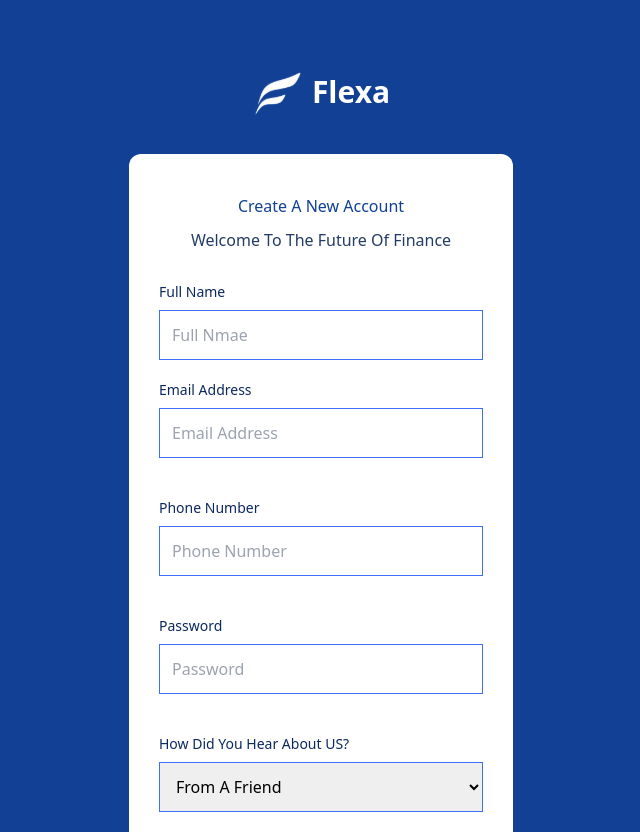
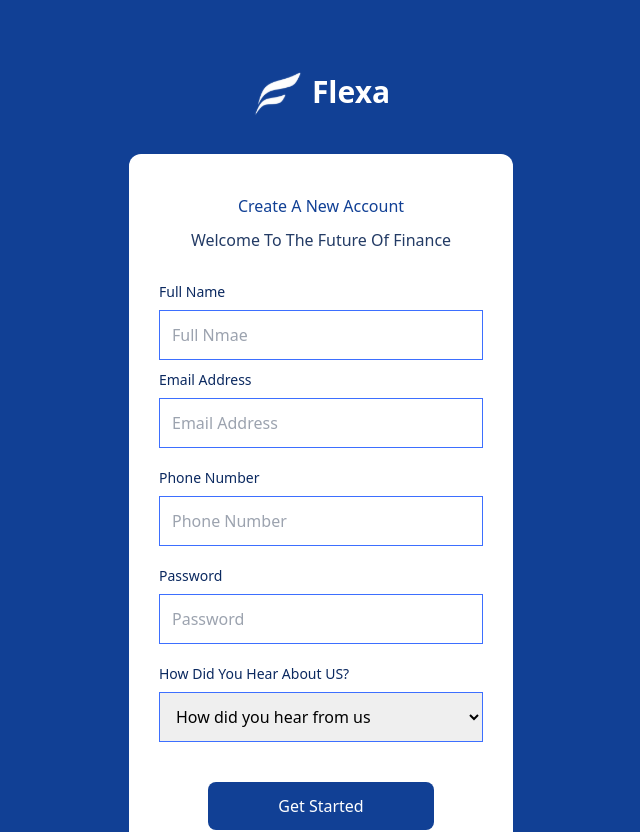
Before and after one commit to GbollySckoky/Flexa-, a React (Vite) app: page /create in a window 1280 px wide. Shown: the top 832 px of the page, without its empty margins (319-959 px from the left). Built offline with nearby package versions, Linux system fonts and the light colour scheme.

Commit message:
Flexa_Project

```diff
--- a/src/components/Home/Features.jsx
+++ b/src/components/Home/Features.jsx
@@ -44,7 +44,7 @@ const Features = () => {
               </div>
               <div
                 id="imgs"
-                className=" bg-lightBlue h-[470px] rounded-full w-[500px] mx-auto "
+                className="h-[470px] rounded-full w-[500px] mx-auto "
               >
                 <img className=" m-auto" src={img8} alt="" />
               </div>
@@ -85,7 +85,7 @@ const Features = () => {
               </div>
               <div
                 id="imgs"
-                className=" bg-lightBlue h-[470px] rounded-full w-[500px] mx-auto "
+                className="h-[470px] rounded-full w-[500px] mx-auto "
               >
                 <img className="m-auto" src={rectangle} alt="" />
               </div>
@@ -126,7 +126,7 @@ const Features = () => {
               </div>
               <div
                 id="imgs"
-                className=" bg-lightBlue h-[450px] rounded-full w-[470px] mx-auto "
+                className="h-[450px] rounded-full w-[470px] mx-auto "
               >
                 <img className="m-auto" src={image24} alt="" />
               </div>
--- a/src/components/SignIn/SignIn.jsx
+++ b/src/components/SignIn/SignIn.jsx
@@ -3,7 +3,7 @@ import { Link } from "react-router-dom";
 const SignIn = () => {
   return (
     <div>
-      <section className="bg-Blue ">
+      <section className="bg-lightblues ">
         <div className=" h-screen flex flex-col justify-center  items-center">
           <div className="text-center text-white">
             <h1 className="text-5xl font-medium pb-3">Welcome Back</h1>
@@ -34,9 +34,9 @@ const SignIn = () => {
               />
             </div>
             <div className="text-center text-yellows text-[15px] font-extralight mb-8">
-              <Link to={"#"}>Forgot Password?</Link>
+              <Link to={"#"}>Forgot Password? <span className="text-white">Reset it</span></Link>
             </div>
-            <div className="bg-white text-center w-3/5 mx-auto rounded-md py-3 mb-4 text-lightblues">
+            <div className="bg-white text-Blue text-center w-3/5 mx-auto rounded-md py-3 mb-4">
               <button>Get Started</button>
             </div>
           </form>
--- a/src/components/Signup/Signup.jsx
+++ b/src/components/Signup/Signup.jsx
@@ -9,6 +9,7 @@ const Signup = () => {
     password: "",
     aboutUs: "",
   });
+  const [errors, setErrors] = useState("");
 
   const handleChange = (e) => {
     const { name, value } = e.target;
@@ -20,11 +21,8 @@ const Signup = () => {
   const handleSubmit = (e) => {
     e.preventDefault();
     console.log(details);
-    if (details === ""){
-      alert("Please enter a description here")
-    }
+    setErrors(validate(details));
   };
-
 
   return (
     <div>
@@ -59,10 +57,10 @@ const Signup = () => {
                 autoComplete="Given Name"
                 onChange={handleChange}
                 name="fullName"
+                required
               />
             </div>
-
-            <div className="flex flex-col py-[20px]">
+            <div className="flex flex-col py-[10px]">
               <label
                 htmlFor="Email"
                 className="text-lightblues font-thin pb-2 text-sm"
@@ -77,10 +75,11 @@ const Signup = () => {
                 autoComplete="off"
                 onChange={handleChange}
                 name="email"
+                required
               />
             </div>
 
-            <div className="flex flex-col py-[20px]">
+            <div className="flex flex-col py-[10px]">
               <label
                 htmlFor="Phone Number"
                 className="text-lightblues font-thin pb-2 text-sm"
@@ -95,10 +94,11 @@ const Signup = () => {
                 autoComplete="number"
                 onChange={handleChange}
                 name="phoneNumber"
+                required
               />
             </div>
 
-            <div className="flex flex-col py-[20px]">
+            <div className="flex flex-col py-[10px]">
               <label
                 htmlFor="Password"
                 className="text-lightblues font-thin pb-2 text-sm"
@@ -113,10 +113,10 @@ const Signup = () => {
                 autoComplete="off"
                 onChange={handleChange}
                 name="password"
+                required
               />
             </div>
-
-            <div className="flex flex-col py-[20px]">
+            <div className="flex flex-col py-[10px]">
               <label
                 htmlFor="About Us"
                 className="text-lightblues font-thin pb-2 text-sm"
@@ -128,7 +128,11 @@ const Signup = () => {
                 className="p-3"
                 onChange={handleChange}
                 name="aboutUs"
+                required
               >
+                <option value="How did you hear from us">
+                  How did you hear from us
+                </option>
                 <option value="From A Friend">From A Friend</option>
                 <option value="instagram">Instagram</option>
                 <option value="Twitter">Twitter</option>
--- a/src/index.css
+++ b/src/index.css
@@ -65,3 +65,6 @@
   select{
     border: 1px solid #3D6FFF;
   }
+  input:focus{
+    outline: none;
+  }
--- a/tailwind.config.js
+++ b/tailwind.config.js
@@ -13,7 +13,9 @@ export default {
         grey: "#E8EEFF",
         lightBlue: "#233B65",
         lightblues: "#0B2960",
-        Blue: "#114095"
+        Blue: "#114095",
+        primaryBlue: "#6F94FF",
+      lightGold:"#FFE145"
       }
     },
   },
```
Also changed, not shown: 1 other file (tests, documents, lock files or other folders).
